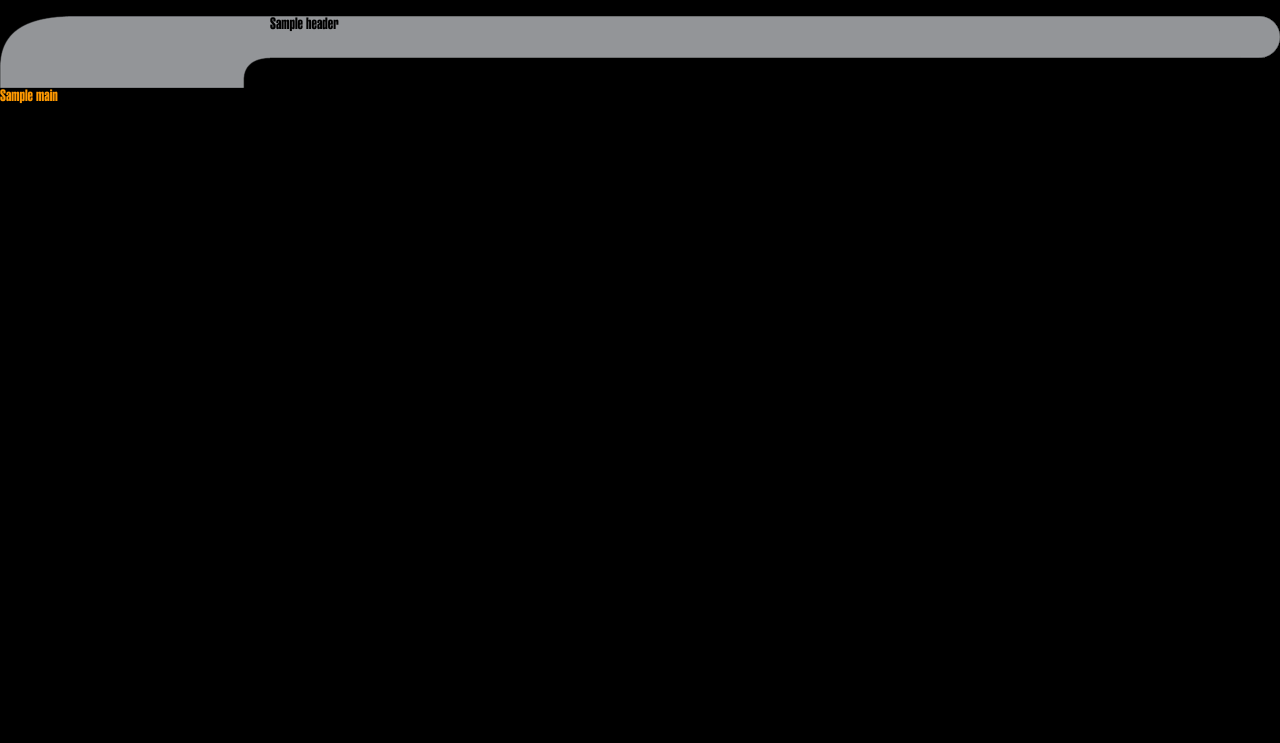
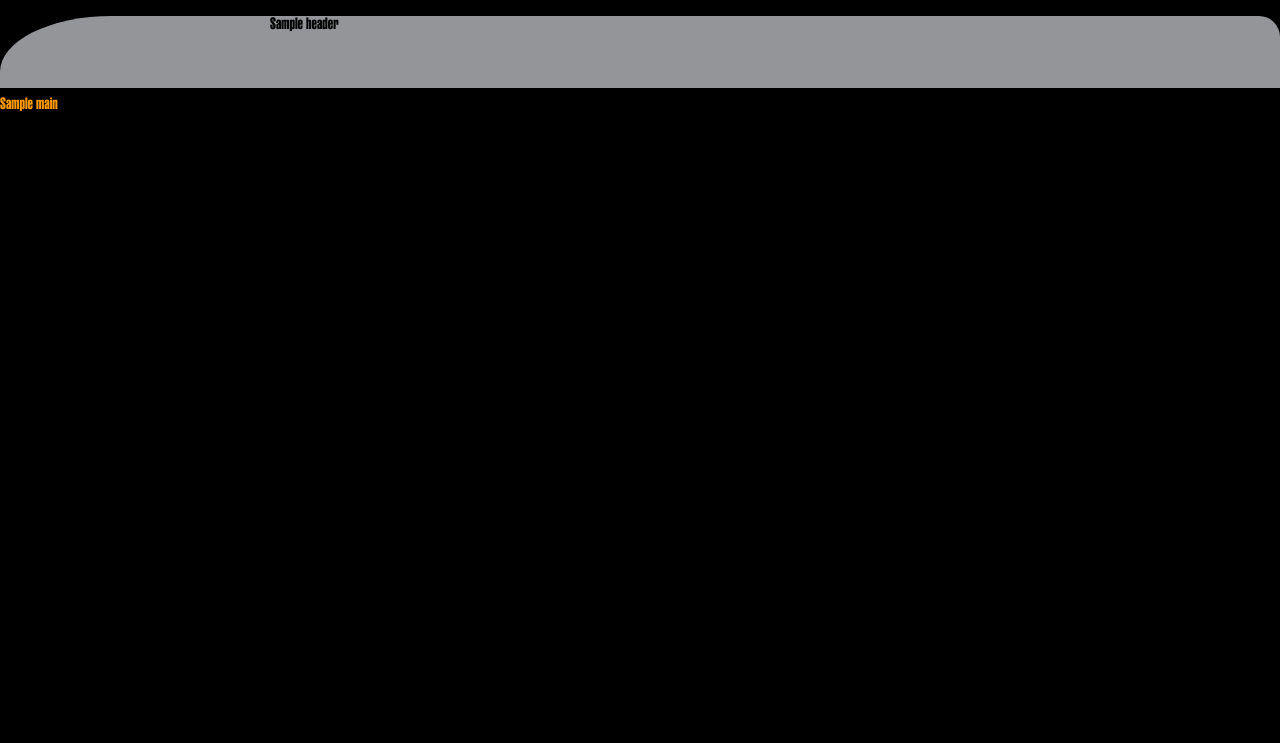
Before and after one commit to wwevo/chrani-bot-tng, a Python web app: template bot/modules/webserver/templates/frontpage/index.html in a window 1280 px wide. Shown: the top 743 px of the page. Run offline with Jinja, Linux system fonts and the light colour scheme; the template is opened without the code that fills it: most values are stand-ins (such as "Sample title", 1, 10 or a date in 2020).

Commit message:
tinkered with the styles a bit. * scrolling looks better now * the unauthorized screen isn't all gray anymore * header widgets now have their own container

```diff
--- a/bot/modules/webserver/static/lcars/style.css
+++ b/bot/modules/webserver/static/lcars/style.css
@@ -82,26 +82,16 @@ body {
 }
 
 body > header {
-    background:
-            url(ui/main_horizontal_bar_end.png) no-repeat top right,
-            url(ui/main_shoulder.png) no-repeat top left;
+    border-top-left-radius: calc(var(--main_bar_height) * 2.66) calc(var(--main_bar_height) * 1.33);
+    border-top-right-radius: calc(var(--main_bar_height) / 2);
+    margin-bottom: 0.5em;
+    background: var(--main-bar-color);
 }
 
 body > header > div {
     position: relative;
     height: var(--main_shoulder_height);
-    margin: 0 var(--main_bar_terminator_width) 0 var(--main_shoulder_width);
-    background: linear-gradient(
-        var(--main-bar-border-color) 0,
-        var(--main-bar-border-color) 1px,
-        var(--main-bar-color) 1px,
-        var(--main-bar-color) calc(var(--main_bar_height) - 1px),
-        var(--main-bar-border-color) calc(var(--main_bar_height) - 1px),
-        var(--main-bar-border-color) var(--main_bar_height),
-        var(--background) calc(var(--main_bar_height)),
-        var(--background) 100%
-    );
-
+    margin: 0 0 0 var(--main_shoulder_width);
 }
 
 body > main {
@@ -171,7 +163,7 @@ body > header > div > aside a:visited {
 body > main > div {
     display: flex;
     flex-wrap: wrap;
-    height: calc(100vh - var(--main_shoulder_height) - var(--main_shoulder_height));
+    height: calc(100vh - var(--main_shoulder_height) - var(--main_shoulder_height) - 1em);
     overflow-y: scroll; /* this has to stay for scroll-snapping to work */
     scroll-snap-type: y mandatory;
 }
```
Also changed, not shown: other parts of bot/modules/webserver/static/lcars/style.css (+41 -27 lines), bot/modules/webserver/templates/frontpage/header.html (+11 -6 lines).
